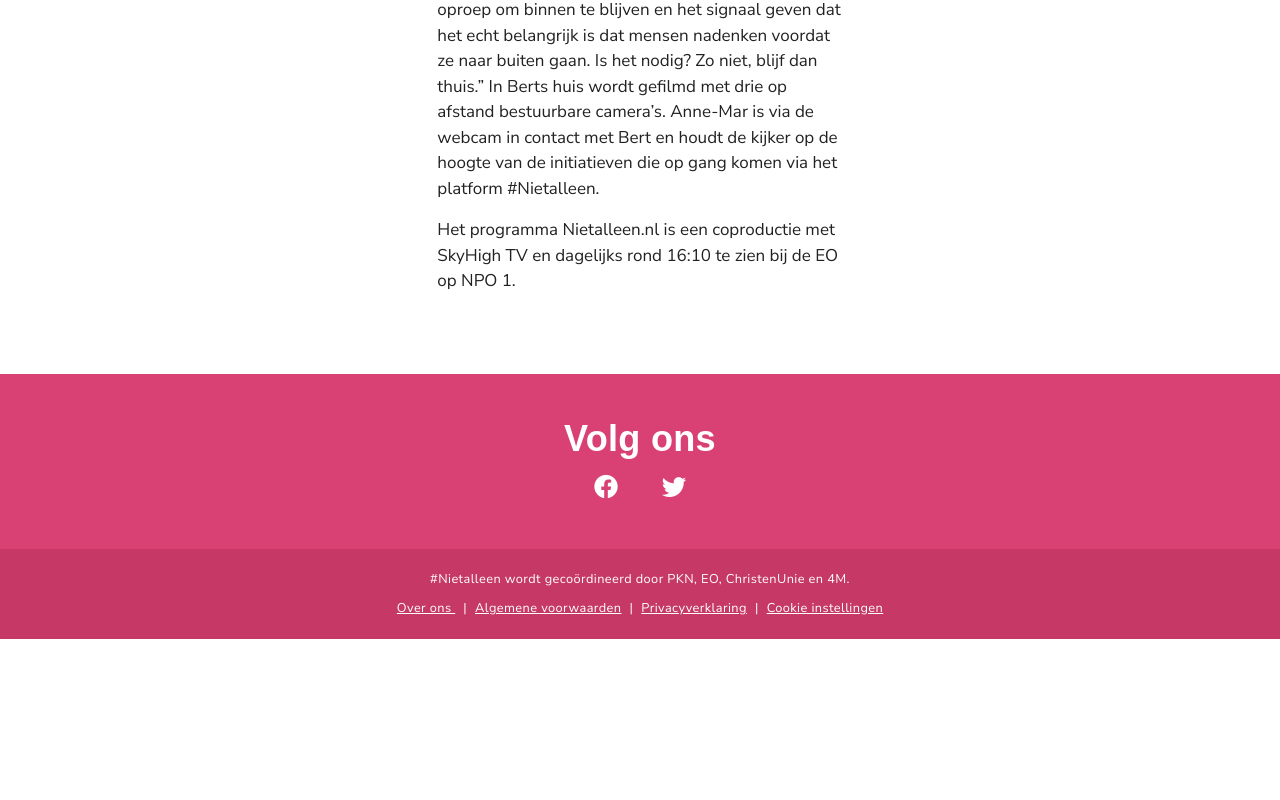
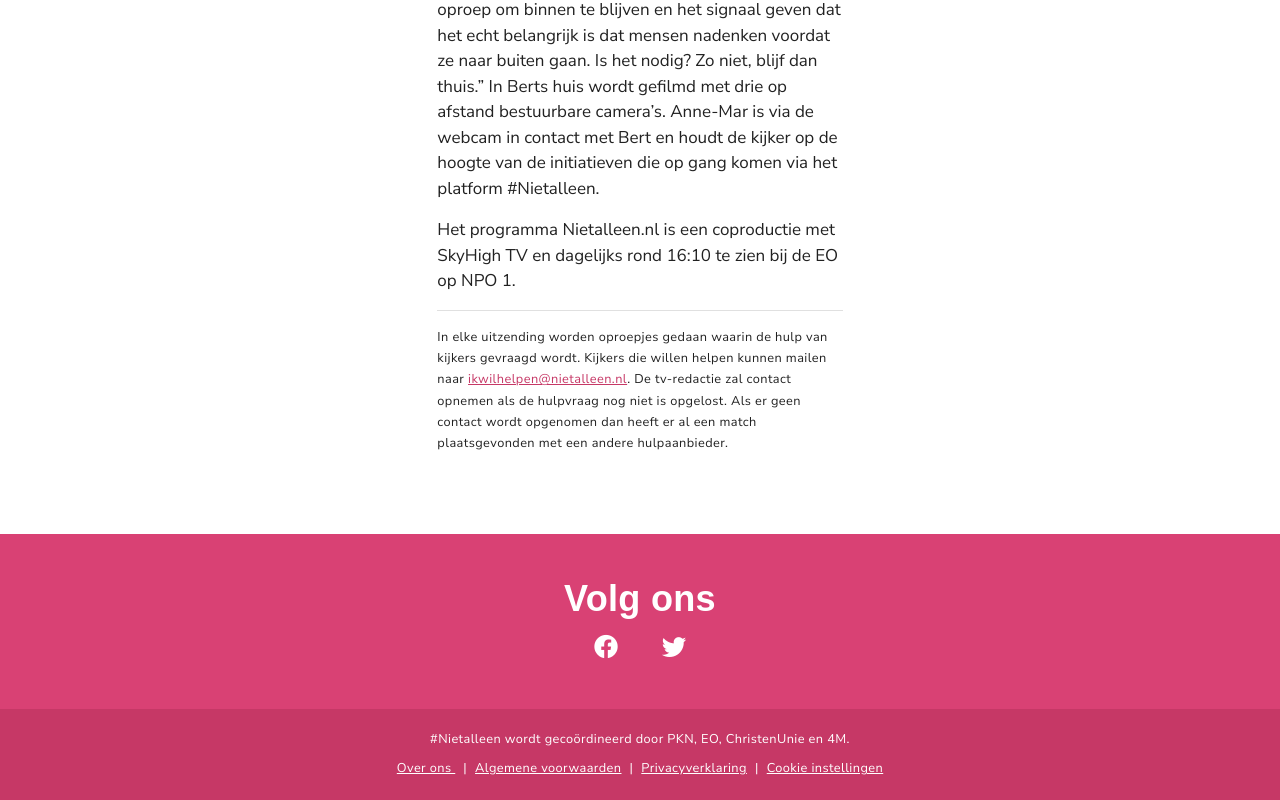
Before and after one commit to sdboer78/nietalleen, a Nuxt app: page /tv-programma in a window 1280 px wide. Shown: the part 1149-1949 px from the top of the page. Before the commit the page ends 1788 px from the top, so only its background shows below. Built offline with nearby package versions, Linux system fonts and the light colour scheme; a web font is replaced by a local one.

Commit message:
add small participation text to tv program page

```diff
--- a/pages/tv-programma.vue
+++ b/pages/tv-programma.vue
@@ -74,6 +74,10 @@
           <p>
             Het programma Nietalleen.nl is een coproductie met SkyHigh TV en dagelijks rond 16:10 te zien bij de EO op NPO 1.
           </p>
+          <v-divider />
+          <p class="caption mt-4">
+            In elke uitzending worden oproepjes gedaan waarin de hulp van kijkers gevraagd wordt. Kijkers die willen helpen kunnen mailen naar <a href="mailto:ikwilhelpen@nietalleen.nl">ikwilhelpen@nietalleen.nl</a>. De tv-redactie zal contact opnemen als de hulpvraag nog niet is opgelost. Als er geen contact wordt opgenomen dan heeft er al een match plaatsgevonden met een andere hulpaanbieder.
+          </p>
         </v-flex>
       </v-layout>
     </section>
```
